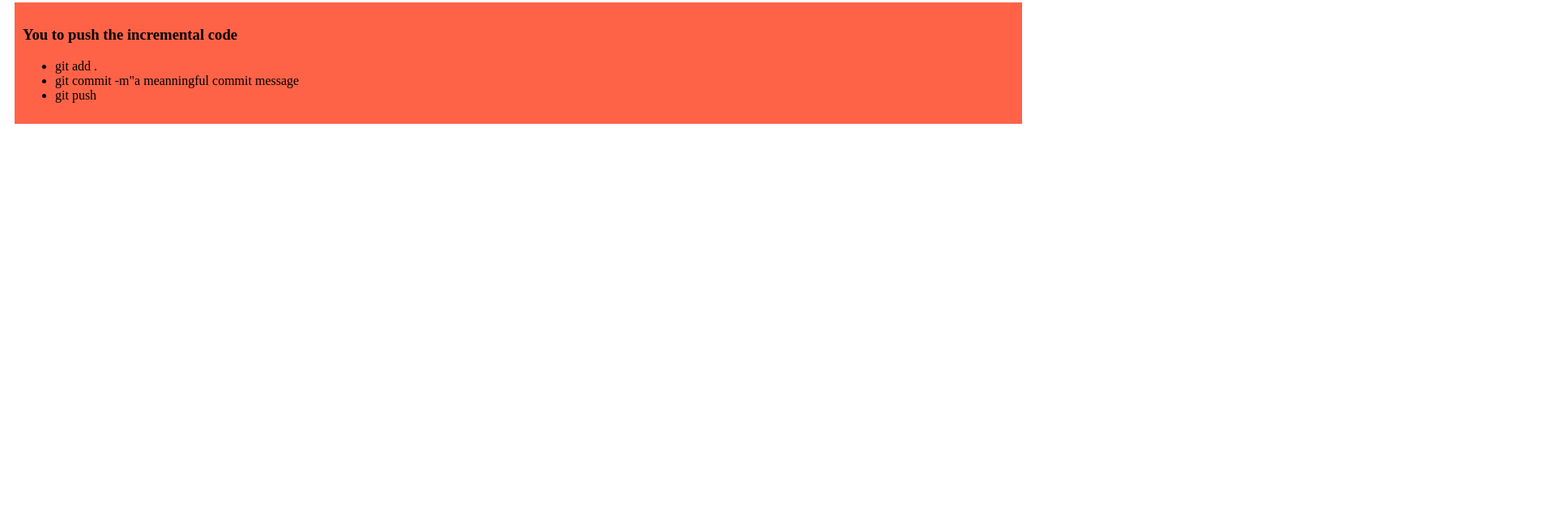
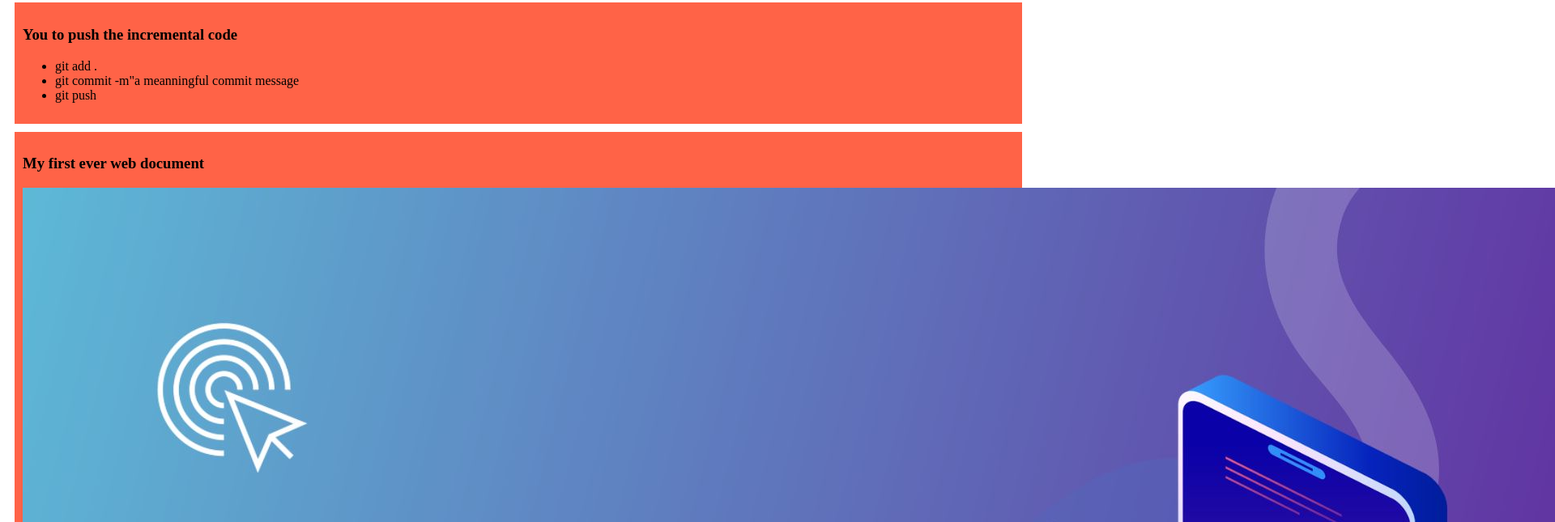
Before and after one commit to syedridoan/My-Simple_Website, a plain HTML site: page index.html in a window 1280 px wide. Shown: the part 431-1076 px from the top of the page at 81% size, 1920 px wide, since content can reach past the window. Before the commit the page ends 800 px from the top, so only its background shows below. Drawn offline with Linux system fonts and the light colour scheme.

Commit message:
my first ever web document

```diff
--- a/index.html
+++ b/index.html
@@ -30,5 +30,9 @@
       <li>git push</li>
     </ul>
   </div>
+  <div>
+    <h3>My first ever web document</h3>
+    <img src="images/web.jpg" alt="">
+  </div>
 </body>
 </html>
```
Also changed, not shown: images/web.jpg (added).
